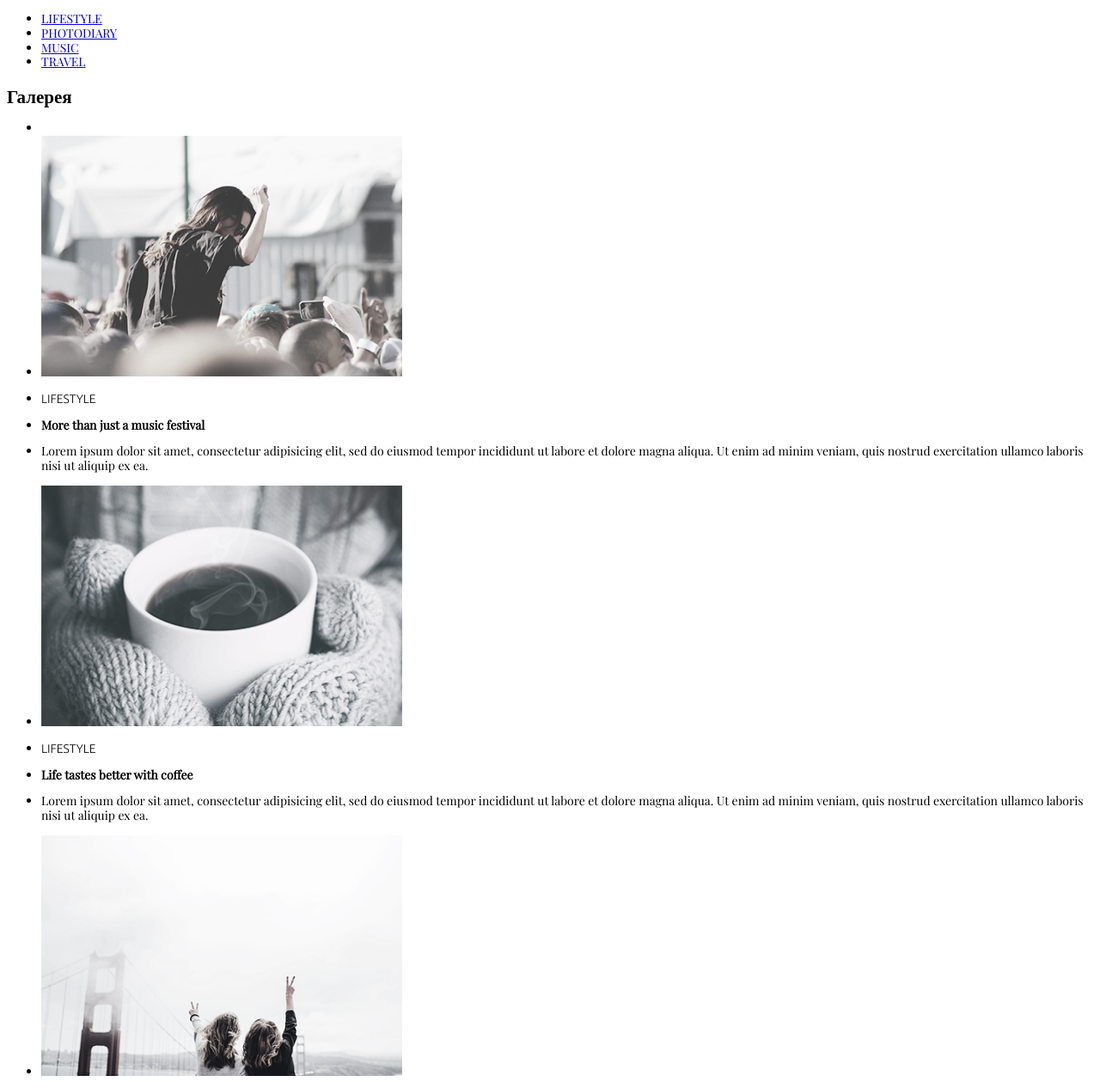
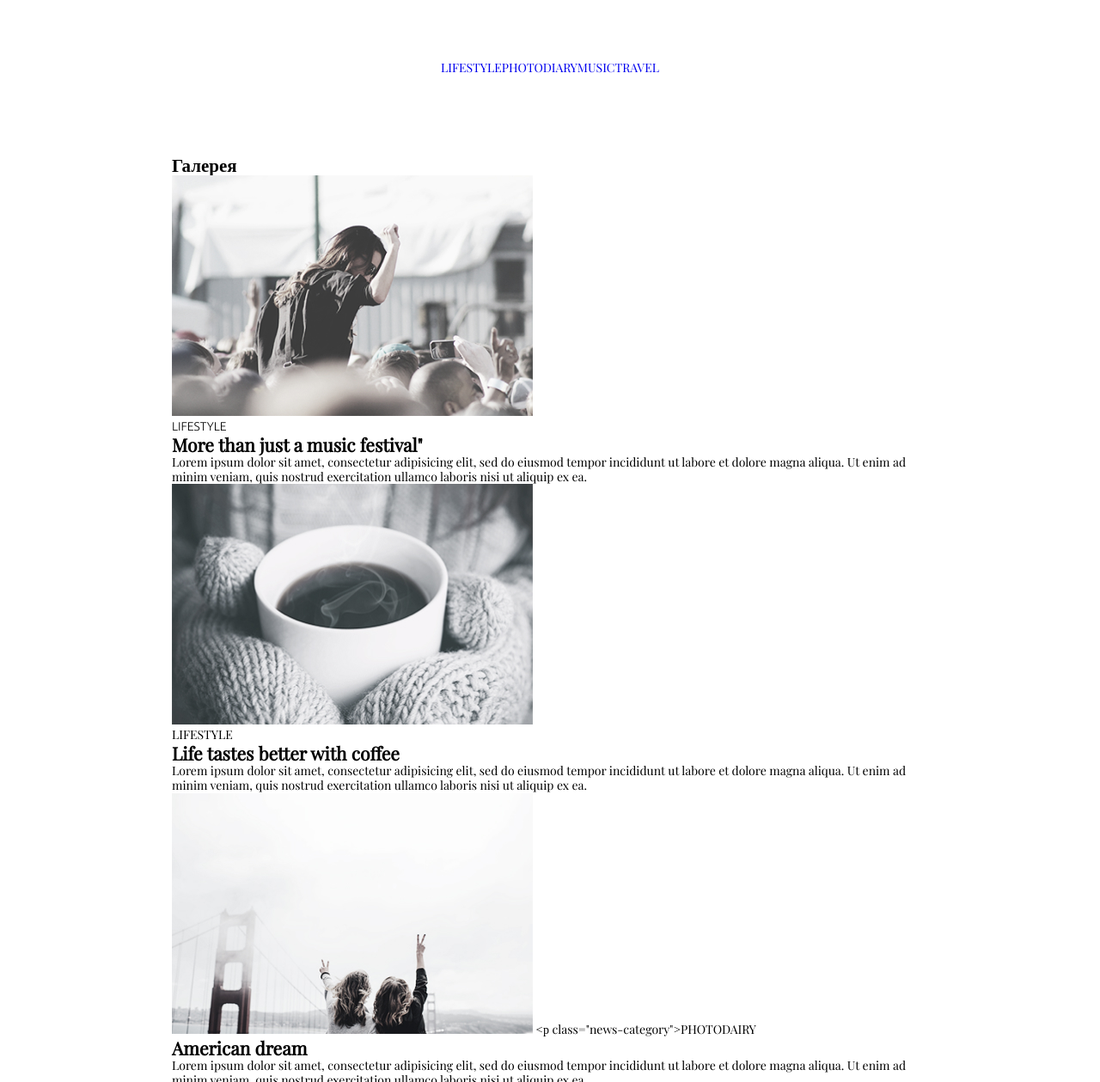
Before and after one commit to KostyaKovalvhuk/Photoblog, a plain HTML site: page index.html in a window 1280 px wide. Shown: the top 1259 px of the page at 86% size. Drawn offline with nearby package versions, Linux system fonts and the light colour scheme.

Commit message:
нормалайз

```diff
--- a/css/style.css
+++ b/css/style.css
@@ -1,3 +1,26 @@
+*,
+*::after,
+*::before{
+    box-sizing: border-box;
+}
+
+h1,h2,h3,h4,h5,h6,p {
+ margin: 0;
+ }
+
+ul {
+    margin: 0;
+    padding: 0;
+    list-style: none;
+}
+
+a {
+text-decoration: 0;
+}
+
+button {
+    border: none;
+}
 body{
     font-family: "Playfair Display";
     font-weight: 400;
@@ -17,3 +40,36 @@ button{
     margin: auto;
     display: block;
 }
+
+.conteiner{
+  margin-left: auto;
+  margin-right: auto;
+  width: 910px;
+  padding-left: 15px;
+  padding-right: 15px;
+
+  .header {
+    padding-top: 70px;
+    padding-bottom: 90px;
+  }
+}
+.menu-list {
+    display: flex;
+    justify-content: center;
+
+
+}
+.menu-item {
+    color: #03A9F4;
+    color: #7D7D7D;
+    font-size: 14px;
+    font-style: normal;
+    font-weight: 400;
+    line-height: 1.35;
+
+}
+.main {
+    display: flex;
+    flex-wrap: wrap;
+
+}
--- a/index.html
+++ b/index.html
@@ -1,101 +1,86 @@
 <!DOCTYPE html>
 <html lang="en">
+
 <head>
     <meta charset="UTF-8">
     <meta name="viewport" content="width=device-width, initial-scale=1.0">
     <title>Photoblog</title>
     <link href="https://fonts.googleapis.com/css2?family=Playfair+Display&family=Ubuntu:wght@300&display=swap"
         rel="stylesheet">
+    <link rel="stylesheet" href="https://cdnjs.cloudflare.com/ajax/libs/modern-normalize/2.0.0/modern-normalize.css"
+        integrity="sha512-gA2Bvu0/hw4oj0Lp8ZHjK+o3S4BE5m8d/wNVy6ktKLhHKPpWLQwv9ixzuWirWOakoJqlBdePq2NhoCaUOQ5npQ=="
+        crossorigin="anonymous" referrerpolicy="no-referrer" />
+    <link rel="stylesheet" href="./css/style.css">
 
-     <link rel="stylesheet" href="./css/style.css">
 </head>
 
-    <body>
+<body class="conteiner" >
     <!-- Шапка сайту -->
     <header class="header">
         <nav class="navigation">
             <ul class="menu-list">
-                    <li class="menu-item">
-                        <a href="#" class="menu-link">LIFESTYLE</a>
-                        </li>
-
-                    <li class="menu-item">
-                        <a href="#" class="menu-link">PHOTODIARY</a>
-                        </li>
-
-                    <li class="menu-item">
-                        <a href="#" class="menu-link">MUSIC</a>
-                       </li>
-
-                    <li class="menu-item">
-                        <a href="#" class="menu-link">TRAVEL</a>
-                        </li>
+                <li class="menu-item
+                "><a href="#">LIFESTYLE</a></li>
+                <li class="menu-item"><a href="#">PHOTODIARY</a></li>
+                <li class="menu-item"><a href="#"> MUSIC </a></li>
+                <li class="menu-item"><a href="#">TRAVEL</a></li>
             </ul>
         </nav>
     </header>
     <!-- Основна частина -->
-        <main>
+    <main class="main">
         <section class="news">
             <h2>Галерея</h2>
-
-                    <ul class="news-card-one">
-                    <li class="news-item">
-                        <li><img src="images/one.jpg" alt="Дівчина на концерте" class="news-image" style="width: 420px; height: 280px;"></li>
-                        <li><p class="news-category">LIFESTYLE</p></li>
-                        <li><p><b class="news-title">More than just a music festival </b></p></li>
-                        <li><p class="news-text">Lorem ipsum dolor sit amet, consectetur adipisicing elit, sed do
+            <ul class="news-list">
+                <li class="news-item"><img src="images/one.jpg" alt="Дівчина на концерте" class="news-img">
+                    <p class="news-category">LIFESTYLE</p>
+                    <h2 class="news-title">More than just a music festival" </h2>
+                    <p class="news-text">Lorem ipsum dolor sit amet, consectetur adipisicing elit, sed do
                         eiusmod tempor incididunt ut labore et dolore magna aliqua. Ut
                         enim ad minim veniam, quis nostrud exercitation ullamco laboris
-                            nisi ut aliquip ex ea.</p></li>
-                    </ul>
-<ul class="new-card-two">
-                    <li class="news-item"><img src="images/two.jpg" alt="коффе" style="width: 420px; height: 280px;" ></li>
-                       <li><p class="news-category">LIFESTYLE</p></li>
-                        <li><b class="news-title">Life tastes better with coffee</b></li>
-                      <li><p class="news-text">Lorem ipsum dolor sit amet, consectetur adipisicing elit, sed do
+                        nisi ut aliquip ex ea.</p>
+                </li>
+
+                <li class="news-item"><img src="images/two.jpg" alt="кофе">
+                    <p class="category">LIFESTYLE</p>
+                    <h2 class="news-title">Life tastes better with coffee</h2>
+                    <p class="news-text">Lorem ipsum dolor sit amet, consectetur adipisicing elit, sed do
                         eiusmod tempor incididunt ut labore et dolore magna aliqua. Ut
                         enim ad minim veniam, quis nostrud exercitation ullamco laboris
-                            nisi ut aliquip ex ea.</p></li>
-                </ul>
-<ul class="new-card-three">
-                    <li class="news-item"><img src="images/three.jpg" alt="две подругі возле моста" style="width: 420px; height: 280px;"></li>
-                      <li><p class="news-category">PHOTODAIRY</p></li>
-                        <li><b class="news-title">American dream</b></li>
-                        <li><p class="news-text">Lorem ipsum dolor sit amet, consectetur adipisicing elit, sed do
+                        nisi ut aliquip ex ea. </p>
+                </li>
+
+                <li><img src="./images/three.jpg" alt="две подругі возле моста">
+                    <р class="news-category">PHOTODAIRY</p>
+                        <h2 class="news-title">American dream</h2>
+                        <p class="news-text">Lorem ipsum dolor sit amet, consectetur adipisicing elit, sed do
                             eiusmod tempor incididunt ut labore et dolore magna aliqua. Ut
                             enim ad minim veniam, quis nostrud exercitation ullamco laboris
-                            nisi ut aliquip ex ea.</p></li>
-                </ul>
-<ul class="new-card-four">
-                    <li class="news-item"><img src="images/four.jpg" alt="человек в пальто" style="width: 420px; height: 280px;"></li>
-                        <li><p class="news-category">PHOTODAIRY</p></li>
-                      <li><b class="news-title">A day exploring the Alps</b></li>
-                       <li><p class="news-text">Lorem ipsum dolor sit amet, consectetur adipisicing elit, sed do
+                            nisi ut aliquip ex ea.</p>
+                </li>
+
+                <li>
+                    <img src="images/four.jpg" alt="человек в пальто">
+                    <p class="news-category">PHOTODAIRY</p>
+                    <h2 class="news-title">A day exploring the Alps</h2>
+                    <p class="news-text">Lorem ipsum dolor sit amet, consectetur adipisicing elit, sed do
                         eiusmod tempor incididunt ut labore et dolore magna aliqua. Ut
                         enim ad minim veniam, quis nostrud exercitation ullamco laboris
-                            nisi ut aliquip ex ea.</p></li>
-                    </ul>
-<ul class="new-card-five">
-                    <li class="news-item"><img src="images/five.jpg" alt="девушка" style="width: 420px; height: 280px;"></li>
-                       <li><p class="news-category">LIFESTYLE</p></li>
-                        <li><b class="news-title">Top 10 song for running</b></li>
-                       <li><p class="news-text">Lorem ipsum dolor sit amet, consectetur adipisicing elit, sed do
+                        nisi ut aliquip ex ea.</p>
+                </li>
+
+                <li><img src="images/five.jpg" alt="девушка">
+                    <p class="news-category">LIFESTYLE</p>
+                    <h2 class="news-title">Top 10 song for running</h2>
+                    <p class="news-text">Lorem ipsum dolor sit amet, consectetur adipisicing elit, sed do
                         eiusmod tempor incididunt ut labore et dolore magna aliqua. Ut
                         enim ad minim veniam, quis nostrud exercitation ullamco laboris
-                            nisi ut aliquip ex ea.</p></li>
+                        nisi ut aliquip ex ea.</p>
+                </li>
             </ul>
-<ul class="new-card-six">
-                    <li class="news-item"><img src="images/six.jpg" alt="Дорога" style="width: 420px; height: 280px;"></li>
-                        <li><p class="news-category">LIFESTYLE</p></li>
-                        <li><b class="news-title">Cold winter days</b></li>
-                       <li><p class="news-text">Lorem ipsum dolor sit amet, consectetur adipisicing elit, sed do
-                            eiusmod tempor incididunt ut labore et dolore magna aliqua. Ut
-                            enim ad minim veniam, quis nostrud exercitation ullamco laboris
-                            nisi ut aliquip ex ea.</p></li>
-                    </ul>
+            <button type="button">Load more</button>
+        </div>
         </section>
-            <br>
-            <button type="button">Load more</button>
         </main>
         </body>
         </html>
```
Lines whose indentation alone changed are shown as unchanged.
